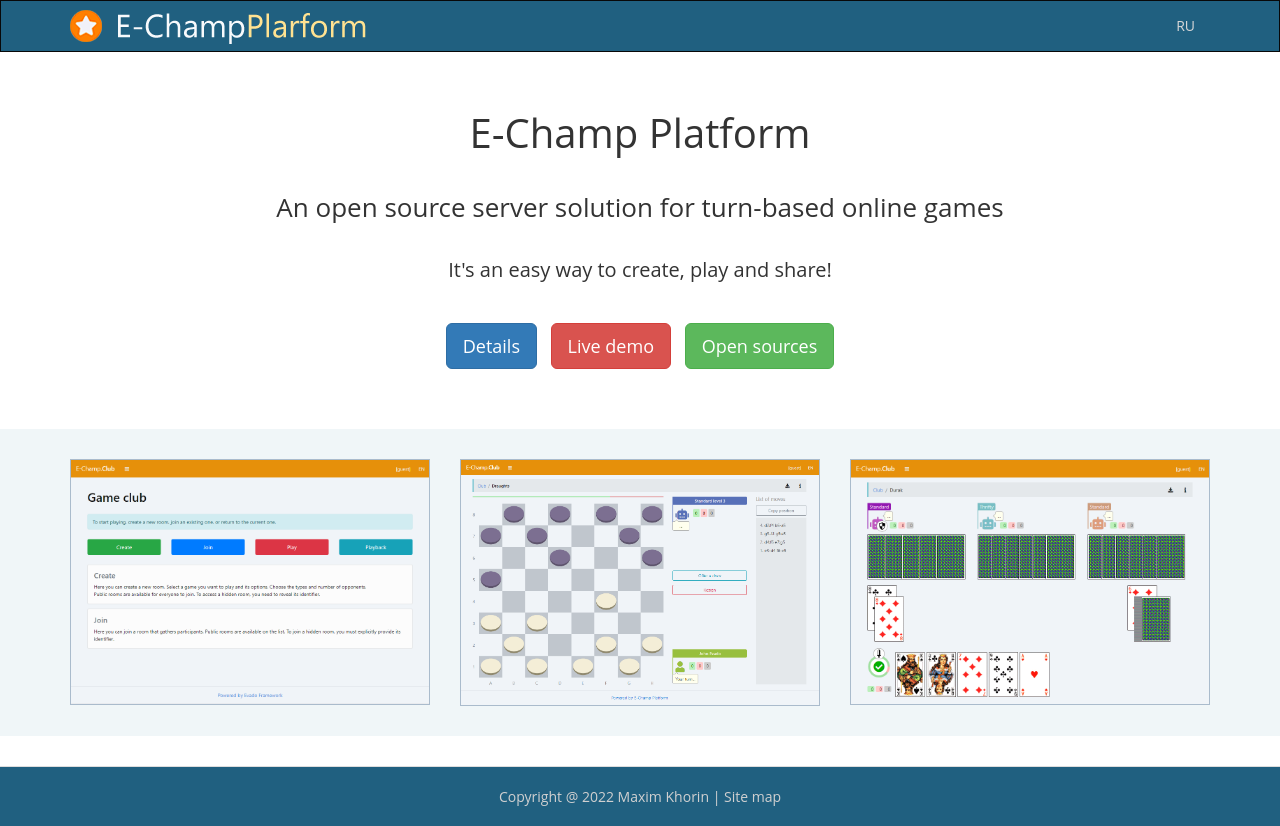
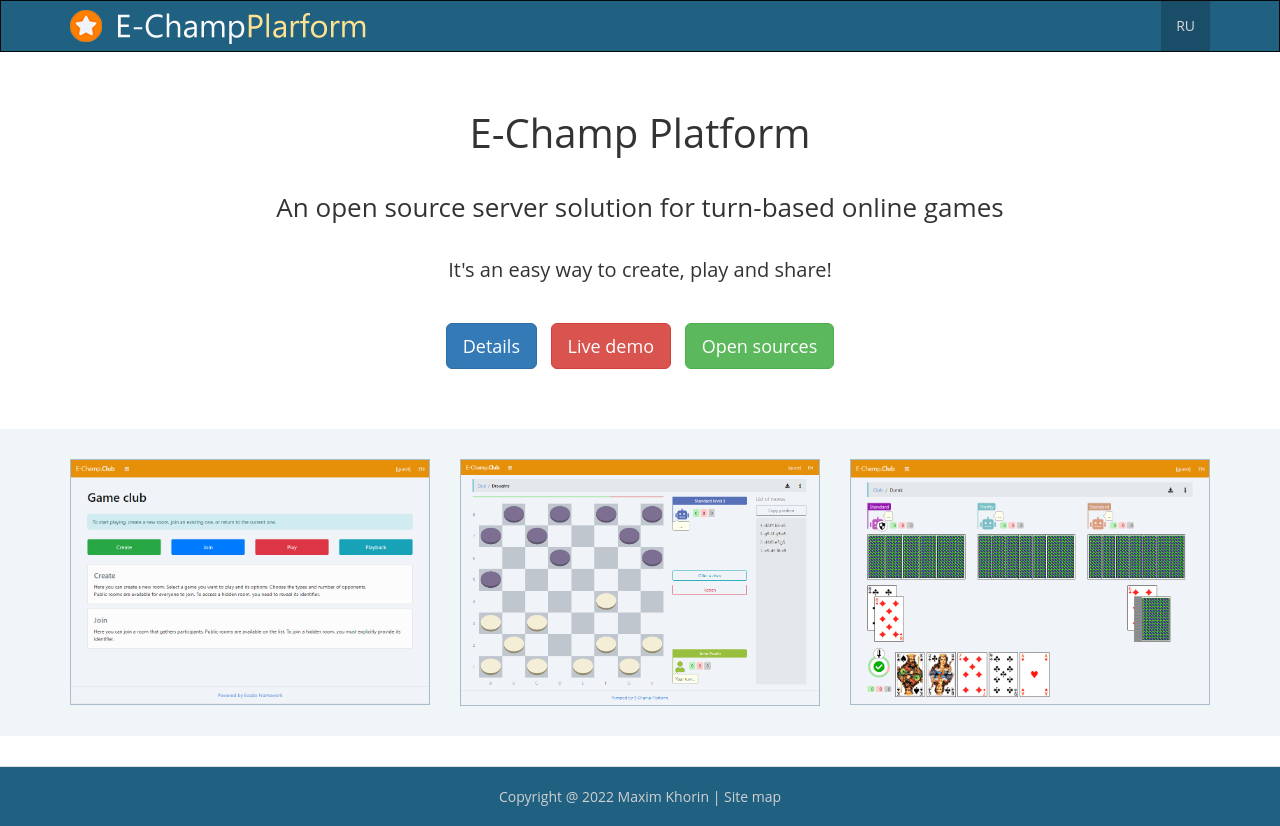
Before and after one commit to mkhorin/e-champ-site, a plain HTML site: page index.html in a window 1280 px wide. Drawn offline with Linux system fonts and the light colour scheme.

Commit message:
Update navbar

```diff
--- a/css/common.css
+++ b/css/common.css
@@ -365,9 +365,11 @@ p {
     color: #888;
     margin: 15px 0 5px;
 }
-
 .nav > li.nav-header > a:hover {
     background: transparent;
+}
+.nav .dark-btn {
+    background: rgba(0,0,0,0.2);
 }
 
 @media (max-width: 767px) {
--- a/js/common.js
+++ b/js/common.js
@@ -23,7 +23,7 @@ jQuery('.navbar-target').append(`<div class="container">
       </div>
       <div class="collapse navbar-collapse" id="bs-example-navbar-collapse-1">
         <ul class="nav navbar-nav navbar-right">
-          <li><a href="${window.enLanguageLink || 'ru'}">${window.enLanguageLabel || 'RU'}</a></li>
+          <li><a class="dark-btn" href="${window.enLanguageLink || 'ru'}">${window.enLanguageLabel || 'RU'}</a></li>
         </ul>
       </div>
     </div>`);
```
